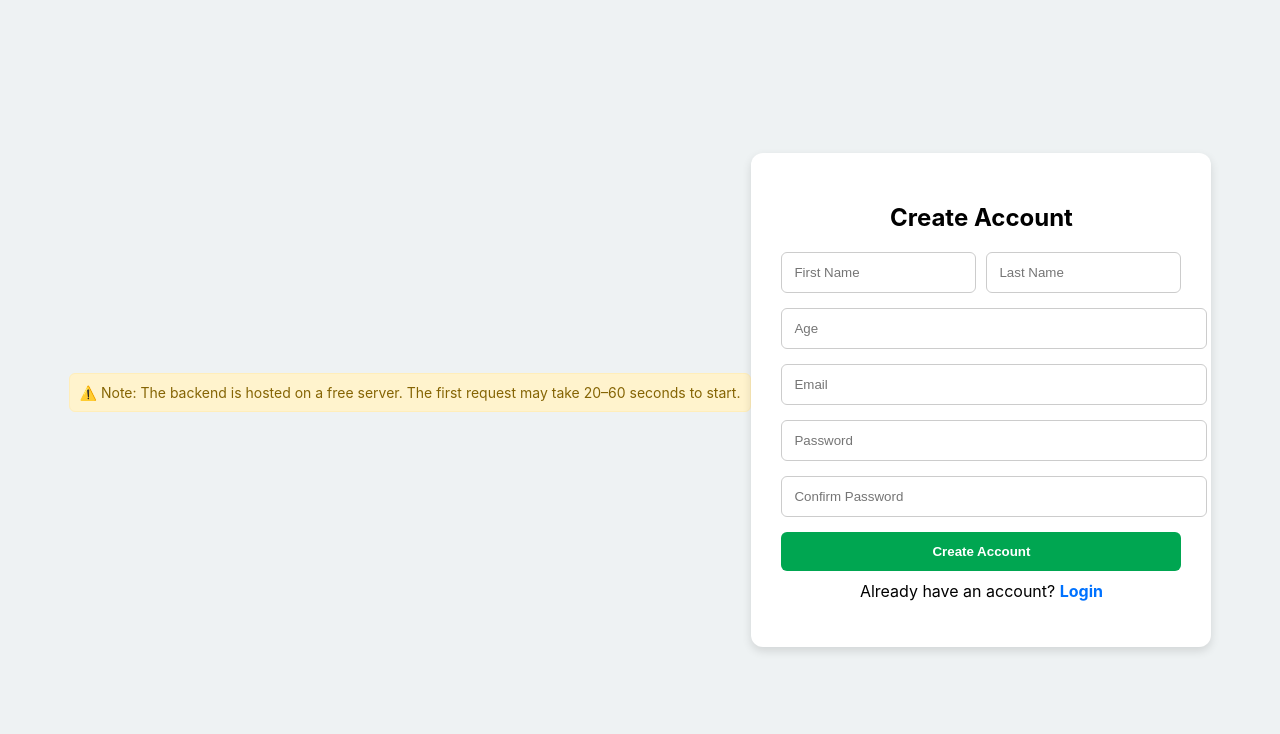
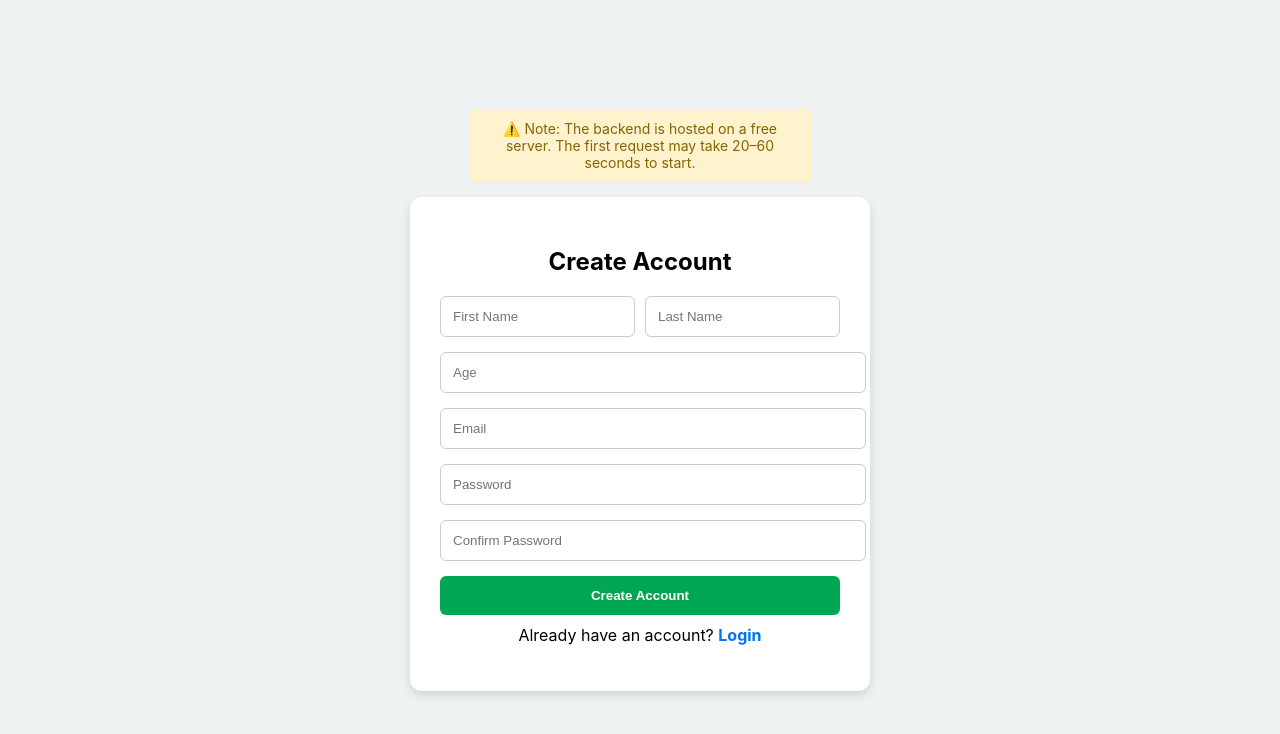
Before and after one commit to P-Pranjali/Expense_Tracker, a React (Create React App) app in the folder Expense-Tracker-Frontend/: page /signup in a window 1280 px wide. Shown: the top 734 px of the page. Built offline with nearby package versions, Linux system fonts and the light colour scheme; no server answers; what chartjs-plugin-datalabels would draw is missing.

Commit message:
delay note css adjusted

```diff
--- a/Expense-Tracker-Frontend/src/pages/Login.jsx
+++ b/Expense-Tracker-Frontend/src/pages/Login.jsx
@@ -48,6 +48,7 @@ function Login() {
 
   return (
     <div className="login-container">
+        <div className="login-wrapper">
 
        <div className="deploy-note">
     ⚠️ Note: The backend is hosted on a free server.
@@ -91,6 +92,7 @@ function Login() {
         </p>
       </form>
     </div>
+    </div>
   );
 }
 
--- a/Expense-Tracker-Frontend/src/pages/Signup.jsx
+++ b/Expense-Tracker-Frontend/src/pages/Signup.jsx
@@ -62,6 +62,7 @@ function Signup() {
 
   return (
     <div className="signup-container">
+       <div className="signup-wrapper">
 
     <div className="deploy-note">
       ⚠️ Note: The backend is hosted on a free server.
@@ -144,6 +145,7 @@ function Signup() {
         </p>
       </form>
     </div>
+    </div>
   );
 }
 
--- a/Expense-Tracker-Frontend/src/styles/Login.css
+++ b/Expense-Tracker-Frontend/src/styles/Login.css
@@ -70,4 +70,10 @@
   border-radius: 6px;
   font-size: 14px;
   text-align: center;
+    width: 320px;
 }
+.login-wrapper {
+  display: flex;
+  flex-direction: column;
+  align-items: center;
+}
--- a/Expense-Tracker-Frontend/src/styles/Signup.css
+++ b/Expense-Tracker-Frontend/src/styles/Signup.css
@@ -82,3 +82,13 @@
   font-size: 14px;
   text-align: center;
 }
+
+
+
+
+
+.signup-wrapper {
+  display: flex;
+  flex-direction: column;
+  align-items: center;
+}
```
